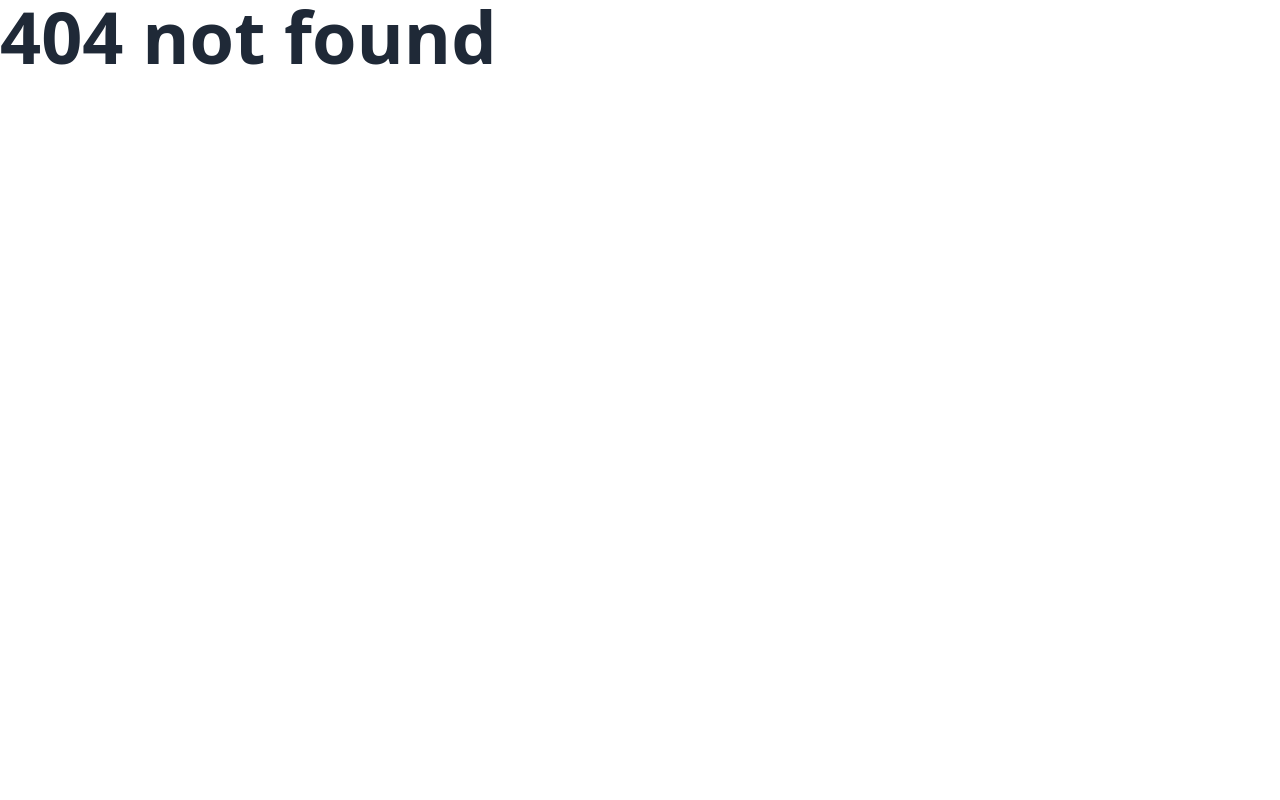
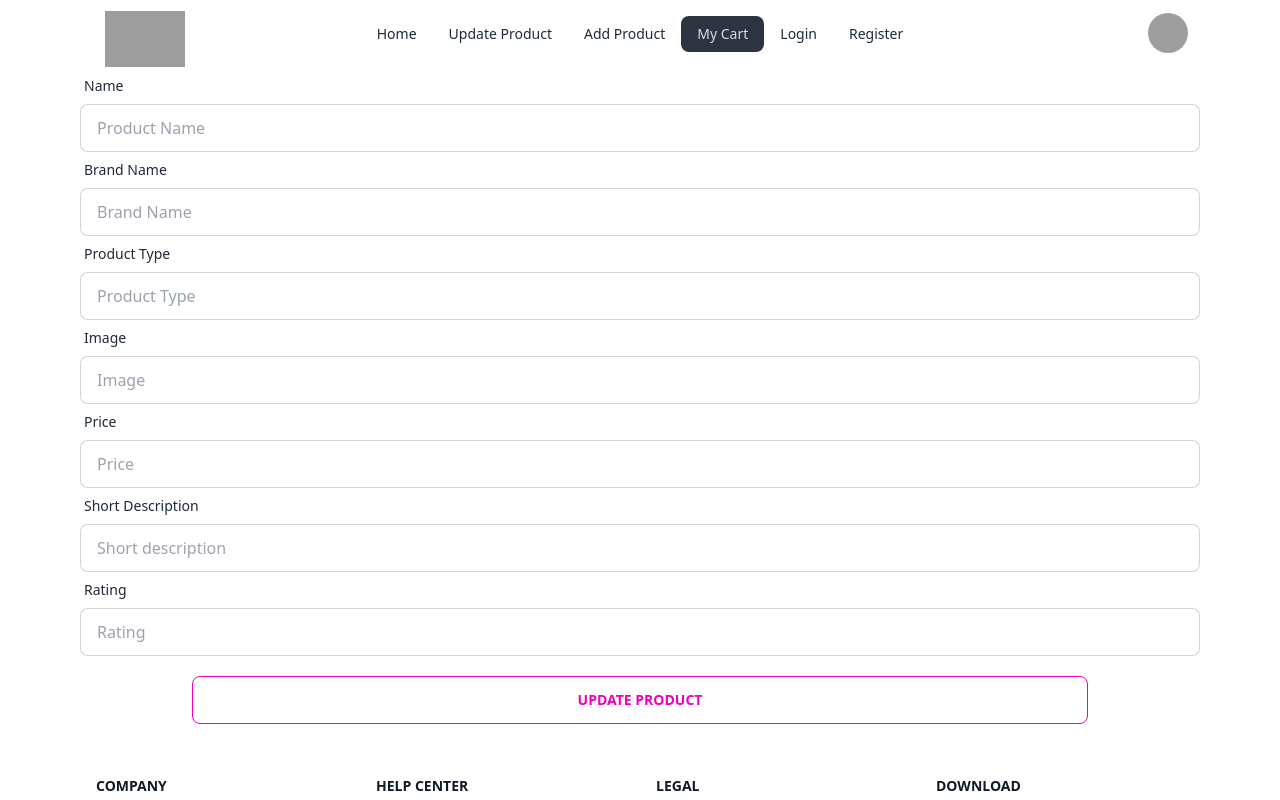
Before and after one commit to istiakahmedsarker/Brand-shop-client, a React (Vite) app: page /myCart in a window 1280 px wide. Before the commit this address had no page. Shown: the top 800 px of the page. Built offline with nearby package versions, Linux system fonts and the light colour scheme; grey boxes are pictures that could not be loaded.

Commit message:
created route for update product

```diff
--- a/src/Components/BrandCard/BrandCard.jsx
+++ b/src/Components/BrandCard/BrandCard.jsx
@@ -30,13 +30,13 @@ const BrandCard = ({ cardData }) => {
                         className="block w-full select-none rounded-lg bg-blue-gray-900/10 py-3 px-6 text-center align-middle font-sans text-xs font-bold uppercase text-blue-gray-900 transition-all hover:scale-105 focus:scale-105 focus:opacity-[0.85] active:scale-100 active:opacity-[0.85] disabled:pointer-events-none disabled:opacity-50 disabled:shadow-none"
                         type="button"
                     >
-                        Update
+                        <Link to={`/updateProduct/${_id}`}>Update</Link>
+
+
                     </button>
-                    <button
-                        className="block w-full select-none rounded-lg bg-blue-gray-900/10 py-3 px-6 text-center align-middle font-sans text-xs font-bold uppercase text-blue-gray-900 transition-all hover:scale-105 focus:scale-105 focus:opacity-[0.85] active:scale-100 active:opacity-[0.85] disabled:pointer-events-none disabled:opacity-50 disabled:shadow-none"
-                        type="button"
-                    >
-                        <Link to={`productDetails/${_id}`}>Details</Link>
+                    <button className="block w-full select-none rounded-lg bg-blue-gray-900/10 py-3 px-6 text-center align-middle font-sans text-xs font-bold uppercase text-blue-gray-900 transition-all hover:scale-105 focus:scale-105 focus:opacity-[0.85] active:scale-100 active:opacity-[0.85] disabled:pointer-events-none disabled:opacity-50 disabled:shadow-none"
+                        type="button">
+                        <Link to={`/productDetails/${_id}`}>Details</Link>
                     </button>
                 </div>
             </div>
--- a/src/Components/Brands/Brands.jsx
+++ b/src/Components/Brands/Brands.jsx
@@ -1,15 +1,12 @@
 import { Link } from "react-router-dom";
 
 const Brands = ({ brands }) => {
-    const handleBrandClick = (brandName) => {
-        console.log(`You clicked on ${brandName}`);
-        // You can replace the alert with any action you want to perform when a brand name is clicked.
-    };
+
     return (
         <div className='grid grid-cols-3 my-16 gap-4'>
             {brands.map(brand => (
                 <Link key={brand.brandName} to={`/brands/${brand.brandName}`}>
-                    <div onClick={() => handleBrandClick(brand.brandName)} key={brand.brandName} className='text-center cursor-pointer flex flex-col items-center'>
+                    <div  key={brand.brandName} className='text-center cursor-pointer flex flex-col items-center'>
                         <img className='w-36 h-24' src={brand.image} alt={brand.brandName} />
                         <h1 className='mt-2'>{brand.brandName}</h1>
                     </div>
--- a/src/Components/IndividualBrands/IndividualBrands.jsx
+++ b/src/Components/IndividualBrands/IndividualBrands.jsx
@@ -4,7 +4,7 @@ import BrandCard from "../BrandCard/BrandCard";
 const IndividualBrands = () => {
     const data = useLoaderData();
     const brandName = useParams().id;
-    console.log(brandName)
+    // console.log(brandName)
 
     // Use the filter method to find the data object that matches the brandName
     const individualBrandData = data.filter(item => item.brandName.toLowerCase() === brandName.toLowerCase());
--- /dev/null
+++ b/src/Components/MyCart/MyCart.jsx
@@ -0,0 +1,11 @@
+import React from 'react';
+
+const MyCart = () => {
+    return (
+        <div>
+            my cart
+        </div>
+    );
+};
+
+export default MyCart;
--- a/src/Components/Navbar/Navbar.jsx
+++ b/src/Components/Navbar/Navbar.jsx
@@ -11,6 +11,9 @@ const navButtons = () => {
             </li>
             <li>
                 <NavLink to="/addProduct">Add Product</NavLink>
+            </li>
+            <li>
+                <NavLink to="/myCart">My Cart</NavLink>
             </li>
             <li>
                 <NavLink to="/login">Login</NavLink>
--- a/src/Components/ProductDetails/ProductDetails.jsx
+++ b/src/Components/ProductDetails/ProductDetails.jsx
@@ -1,6 +1,9 @@
 import React from 'react';
+import { useParams } from 'react-router-dom';
 
 const ProductDetails = () => {
+    const id = useParams()
+    console.log('kire')
     return (
         <div>
             <h1>Yoyo bodda</h1>
--- a/src/Components/updateProduct/updateProduct.jsx
+++ b/src/Components/updateProduct/updateProduct.jsx
@@ -1,6 +1,8 @@
-
+import { useParams } from "react-router-dom";
+import Swal from 'sweetalert2'
 
 const updateProduct = () => {
+    const { id } = useParams();
     const handleSubmit = (event) => {
         event.preventDefault();
         const form = event.target;
@@ -15,7 +17,25 @@ const updateProduct = () => {
 
         const addProductDetails = { name, brandName, type, img, price, shortDescription, rating }
 
+        fetch(`http://localhost:5000/updateProduct/${id}`, {
+            method: "PUT",
+            headers: {
+                "content-type": "application/json",
+            },
+            body: JSON.stringify(addProductDetails),
+        })
+            .then((res) => res.json())
+            .then((data) => {
+                Swal.fire(
+                    'Good job!',
+                    'Product updated successfully!',
+                    'success'
+                );
+            });
+
     };
+
+    console.log('update', id)
     return (
         <div>
             <form onSubmit={handleSubmit} action="">
@@ -68,7 +88,7 @@ const updateProduct = () => {
                     <input type="number" name="rating" min="0" max="5" placeholder="Rating" step="any" className="input input-bordered appearance-none" required />
                 </div>
                 <div className="flex justify-center my-5">
-                    <button type="submit" className="btn btn-outline btn-secondary w-4/5 mx-auto">Add Product</button>
+                    <button type="submit" className="btn btn-outline btn-secondary w-4/5 mx-auto">Update Product</button>
                 </div>
             </form>
         </div>
--- a/src/Router/Router.jsx
+++ b/src/Router/Router.jsx
@@ -9,44 +9,51 @@ import Register from "../Pages/Register/Register";
 import IndividualBrands from "../Components/IndividualBrands/IndividualBrands"; // Make sure it's imported correctly
 import ProductDetails from "../Components/ProductDetails/ProductDetails";
 import Login from "../Pages/Login/Login";
+import UpdateProduct from "../Components/UpdateProduct/UpdateProduct";
 
 const Router = createBrowserRouter([
     {
         path: "/",
-        element: <Root></Root>,
-        errorElement: <ErrorPage></ErrorPage>,
+        element: <Root />,
+        errorElement: <ErrorPage />,
         children: [
             {
                 path: "/",
-                element: <Home></Home>,
+                element: <Home />,
                 loader: () => fetch('/data.json')
             },
             {
                 path: "/addProduct",
-                element: <AddProduct></AddProduct>,
+                element: <AddProduct />,
             },
             {
-                path: "/updateProduct",
-                element: <updateProduct></updateProduct>
+                path: "/myCart",
+                element: <UpdateProduct />,
             },
             {
                 path: "/brands/:id",
-                element: <IndividualBrands></IndividualBrands>,
-                loader: () => fetch('http://localhost:5000/allProducts')
+                element: <IndividualBrands />,
+                loader: () => fetch('http://localhost:5000/allProducts'),
+                children: [
+                    {
+                        path: "productDetails/:id",
+                        element: <ProductDetails />,
+                    },
+                ],
             },
             {
-                path: "/productDetails/:id",
-                element: <ProductDetails></ProductDetails>,
+                path: "updateProduct/:id",
+                element: <UpdateProduct />,
             },
             {
                 path: "/register",
-                element: <Register></Register>,
+                element: <Register />,
             },
             {
                 path: "/login",
-                element: <Login></Login>,
-            }
-        ]
+                element: <Login />,
+            },
+        ],
     },
 ]);
 
```
